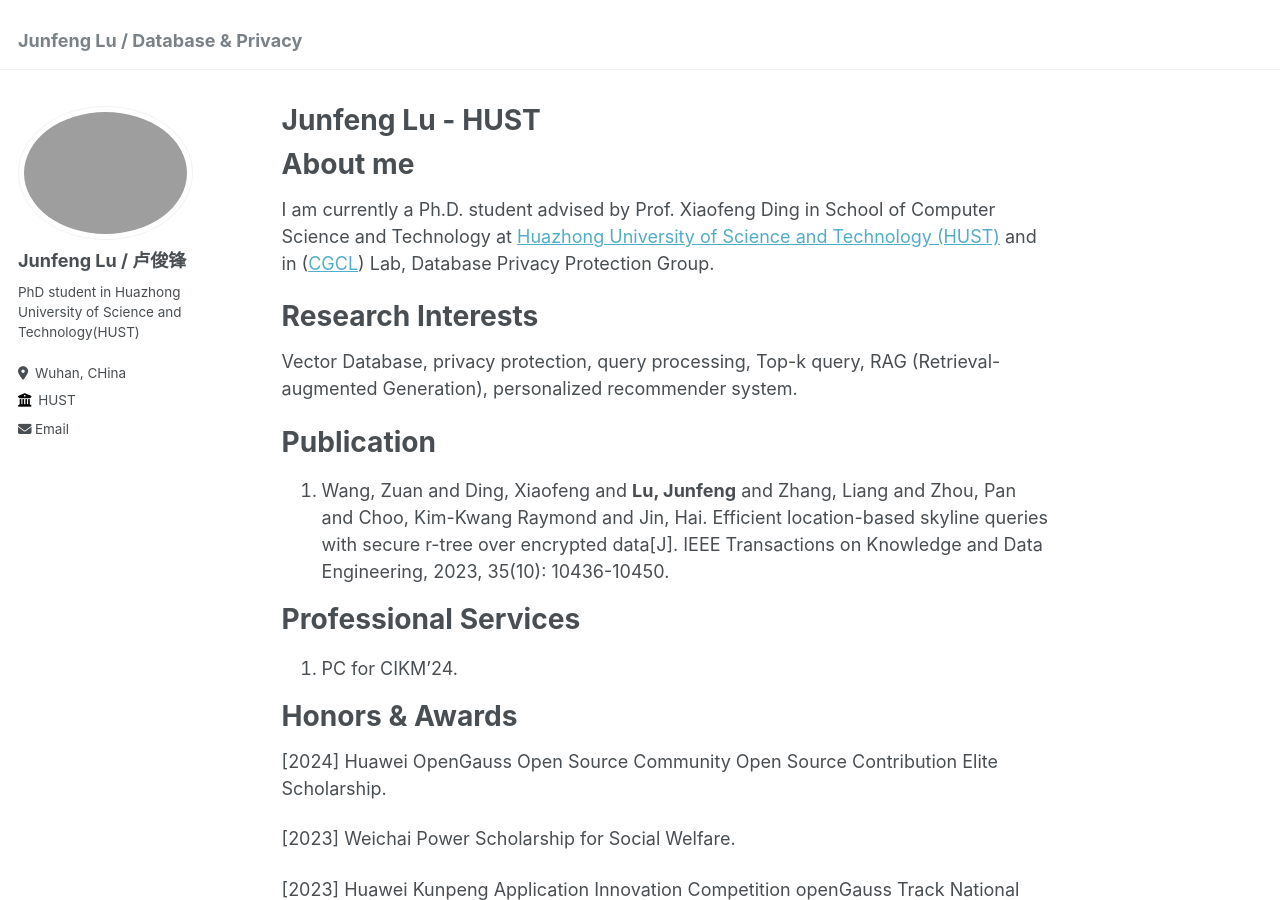
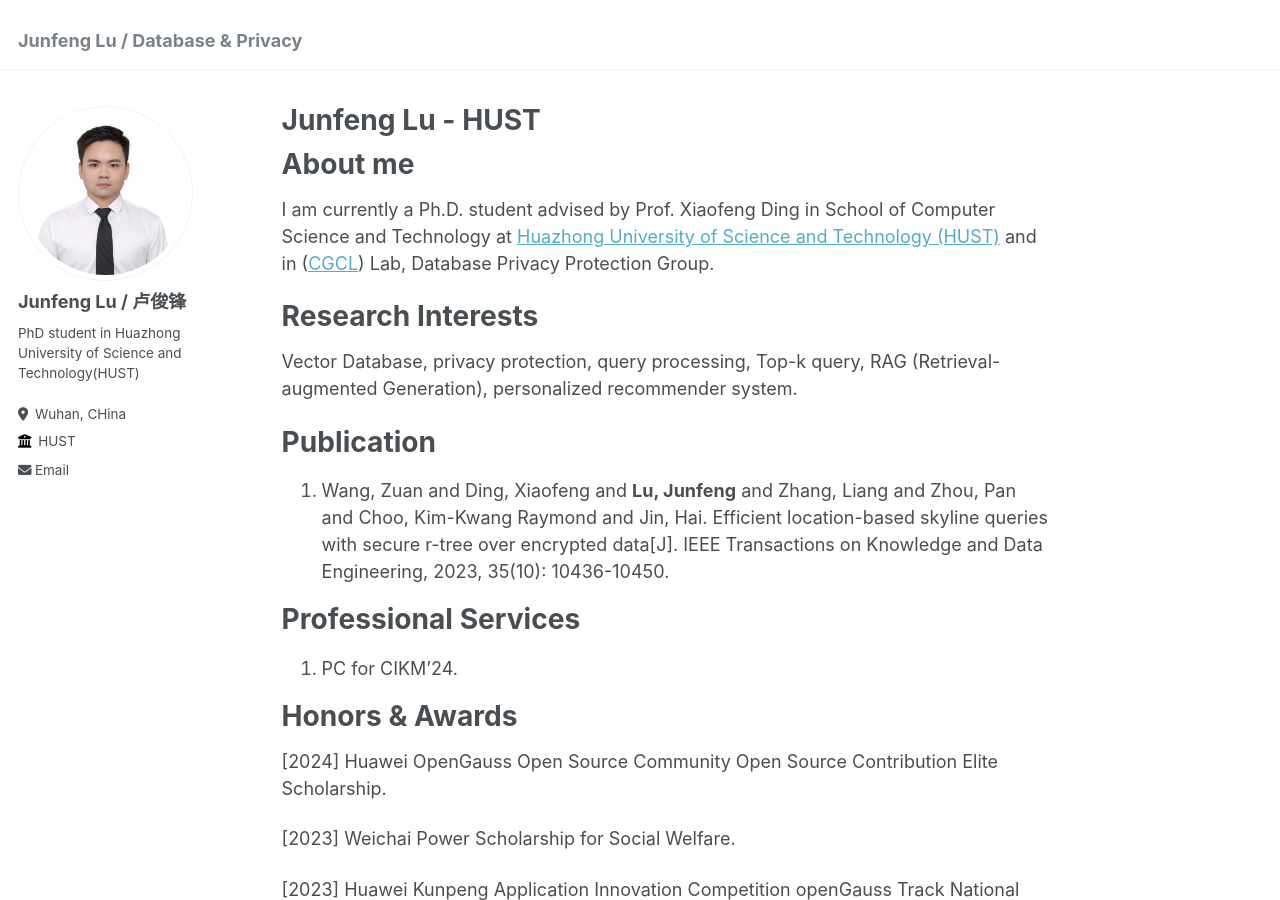
Before and after one commit to richardlujunfeng/richardloo, a Jekyll site: the page built from _pages/about.md, in a window 1280 px wide and 900 px high. Built offline with Jekyll 4.4.1, drawn with Linux system fonts in a browser that asks for light colours.

Commit message:
Update _config.yml

```diff
--- a/_config.yml
+++ b/_config.yml
@@ -21,7 +21,7 @@ repository               : "academicpages/academicpages.github.io"
 #               Additional customization can be done by editing /_includes/author-profile.html
 author:
   # Biographic information
-  avatar           : "me2.jpg"
+  avatar           : "meme.jpg"
   name             : "Junfeng Lu / 卢俊锋"
   pronouns         : # example: "she/her"
   bio              : "PhD student in Huazhong University of Science and Technology(HUST)"
```
